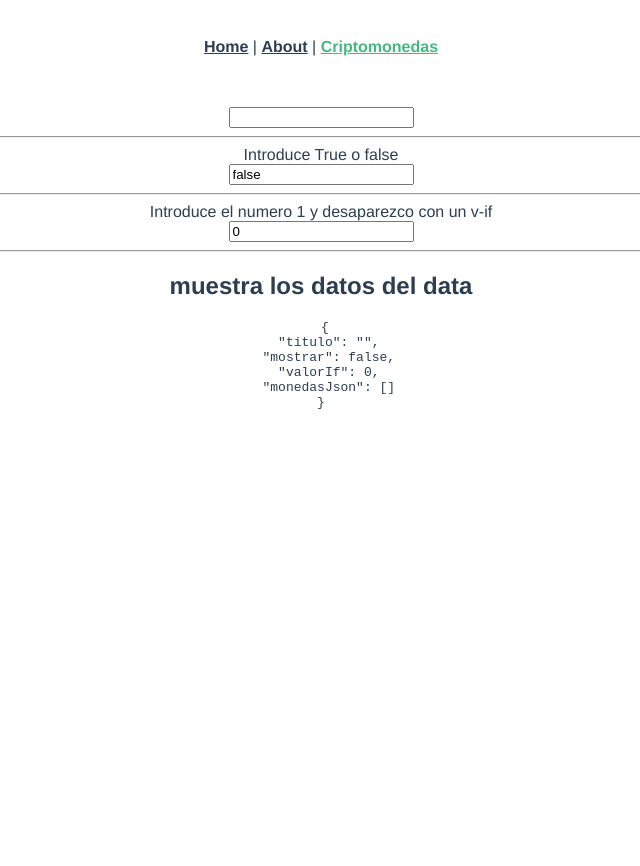
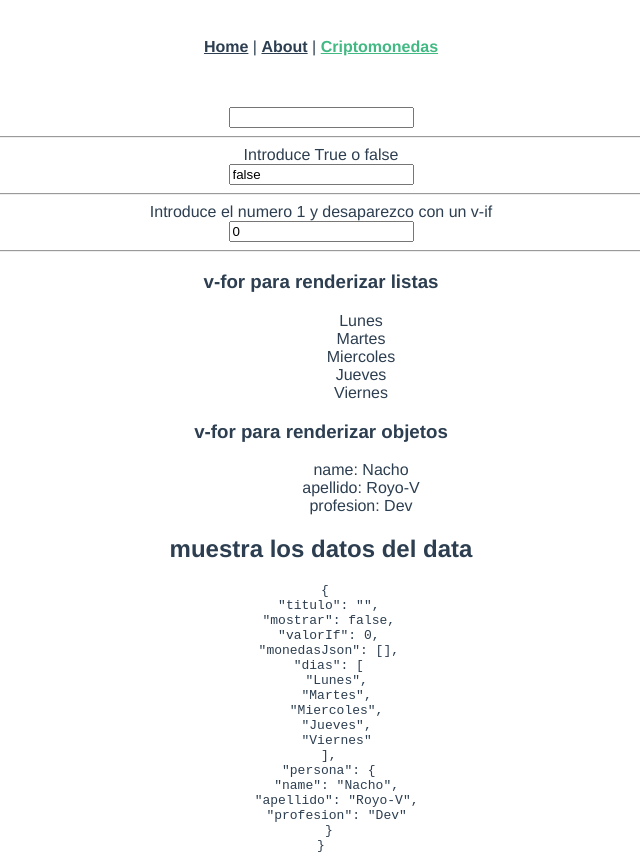
Before and after one commit to NachoRV/vue-vuex-js, a Vue app: page /criptomonedas in a window 1280 px wide. Shown: the whole page, without its empty margins (319-959 px from the left). Before the commit the page ends 800 px from the top, so only its background shows below. Built offline with nearby package versions, Linux system fonts and the light colour scheme; no server answers.

Commit message:
apuntes 1.2

```diff
--- a/src/views/criptomonedas.vue
+++ b/src/views/criptomonedas.vue
@@ -7,6 +7,7 @@
     <!--Directivas: Renderizado condicional
      v-show="true" -> muestra si el valor es true.
      v-if -> evalua la condicion y la muestra si es true
+     v-for (dia,key) in dias para renderizar listas
      -->
     <label>Introduce True o false</label><br>
     <input type="text" v-model="mostrar"><br>
@@ -15,6 +16,14 @@
     <label v-else-if='valorIf == 1'>Mi valor es un uno </label>
     <label v-else>Mi valor es distinto de 1 o 0 </label><br>
     <input type="number" v-model="valorIf"><br><hr>
+    <h3>v-for para renderizar listas</h3>
+    <ul>
+      <ol v-for="(dia, key) in dias" :key= key>{{dia}}</ol>
+    </ul>
+     <h3>v-for para renderizar objetos</h3>
+    <ul>
+      <ol v-for="(value, key ) in persona" :key= key>{{key}}: {{value}}</ol>
+    </ul>
 
     <!-- muestra el valor de Data -->
     <h2>muestra los datos del data</h2>
@@ -33,10 +42,16 @@ export default {
       titulo: '',
       mostrar: false,
       valorIf: 0,
-      monedasJson: []
+      monedasJson: [],
+      dias:['Lunes', 'Martes', 'Miercoles', 'Jueves','Viernes'],
+      persona:{
+        name: 'Nacho',
+        apellido: 'Royo-V',
+        profesion: 'Dev'
+      }
     }
   },
-
+// methods par crear las gunciones
   methods:{
     cargarCriptomenedas() {
       axios.get('https://api.coinmarketcap.com/v2/ticker/')
```
